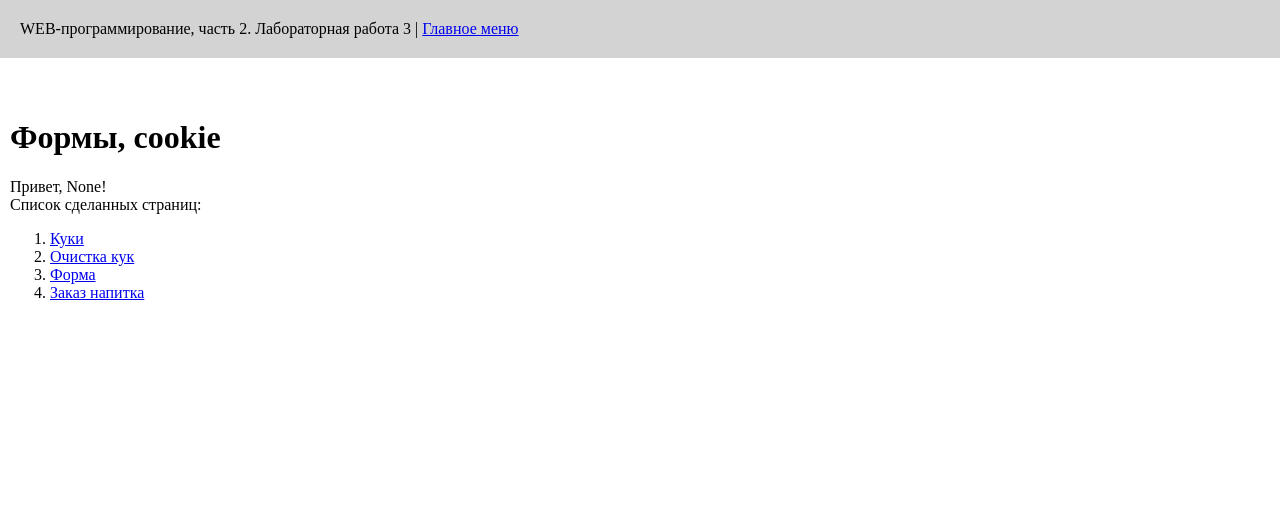
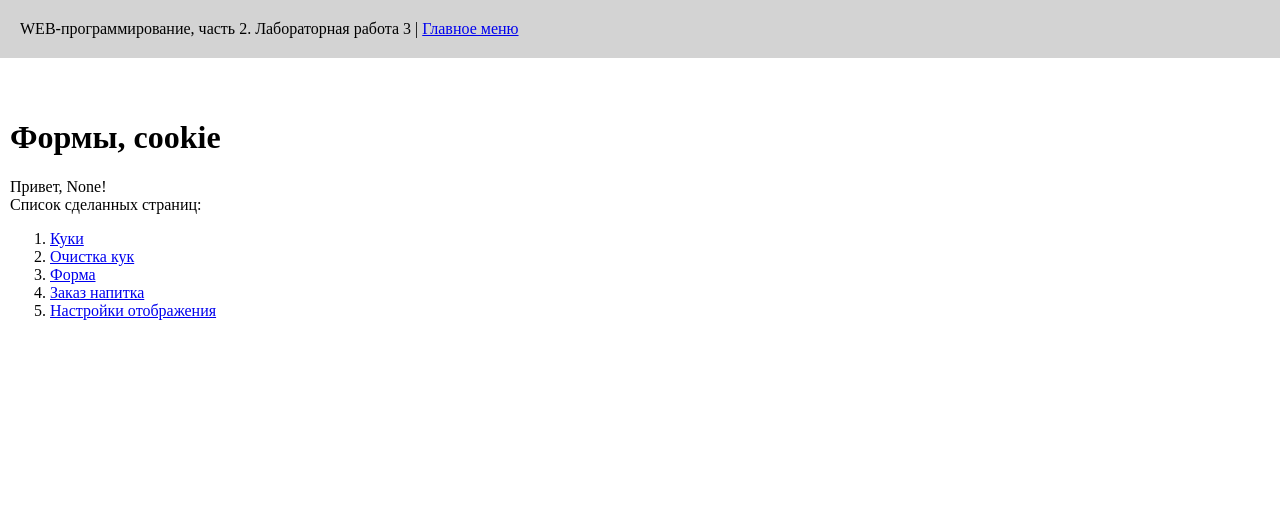
Before and after one commit to Sirius-sus/web-back-labs, a Flask app: page /lab3/ in a window 1280 px wide. Shown: the top 519 px of the page. Run offline with Flask 3, Linux system fonts and the light colour scheme.

Commit message:
Настройки отображения

```diff
--- a/lab3.py
+++ b/lab3.py
@@ -61,3 +61,31 @@
 def success():
     price = request.args.get('price', 0)
     return render_template('lab3/success.html', price=price)
+
+@lab3.route('/lab3/settings')
+def settings():
+    color = request.args.get('color')
+    bg_color = request.args.get('bg_color')
+    font_size = request.args.get('font_size')
+    font_weight = request.args.get('font_weight')
+
+    if any([color, bg_color, font_size, font_weight]):
+        resp = make_response(redirect('/lab3/settings'))
+
+        if color:
+            resp.set_cookie('color', color)
+        if bg_color:
+            resp.set_cookie('bg_color', bg_color)
+        if font_size:
+            resp.set_cookie('font_size', font_size)
+        if font_weight:
+            resp.set_cookie('font_weight', font_weight)
+
+        return resp
+
+    color = request.cookies.get('color')
+    bg_color = request.cookies.get('bg_color')
+    font_size = request.cookies.get('font_size')
+    font_weight = request.cookies.get('font_weight')
+    resp = make_response(render_template('lab3/settings.html', color=color, bg_color=bg_color, font_size=font_size, font_weight=font_weight))
+    return resp
--- a/templates/base.html
+++ b/templates/base.html
@@ -7,6 +7,16 @@
     <link rel="stylesheet" href="{{ url_for('static', filename='main.css') }}">
     <link rel="icon" href="{{ url_for('static', filename='favicon.ico') }}" type="image/x-icon">
     <link rel="shortcut icon" href="{{ url_for('static', filename='favicon.ico') }}" type="image/x-icon">
+    <style>
+        body{
+            {% if request.cookies.get('color') %}
+            color: {{ request.cookies.get('color') }};
+            background-color: {{ request.cookies.get('bg_color') }};
+            font-size: {{ request.cookies.get('font_size') }}px;
+            font-weight: {{ request.cookies.get('font_weight') }};
+            {% endif %}
+        }
+    </style>
 </head>
 <body>
     <header>
--- a/templates/lab3/lab3.html
+++ b/templates/lab3/lab3.html
@@ -15,5 +15,6 @@
         <li><a href="/lab3/del_cookie">Очистка кук</a></li>
         <li><a href="/lab3/form1">Форма</a></li>
         <li><a href="/lab3/order">Заказ напитка</a></li>
+        <li><a href="/lab3/settings">Настройки отображения</a></li>
     </ol>
 {% endblock %}
```
Also changed, not shown: templates/lab3/settings.html (added, +31 -0 lines).
